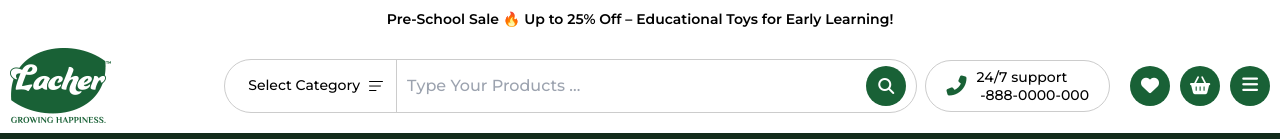
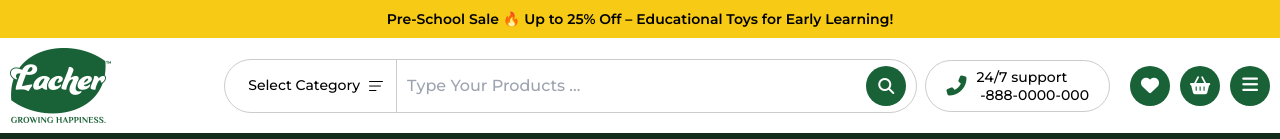
Before and after one commit to v4vikram/lacher, a website: page index.html in a window 1280 px wide. Shown: the top 139 px of the page. Drawn offline with nearby package versions, Linux system fonts and the light colour scheme.

Commit message:
top header

```diff
--- a/index.html
+++ b/index.html
@@ -30,7 +30,7 @@
     <!-- Desktop header -->
     <header class="block xl:block" id="desktop-header">
         <!-- top -->
-        <div class="top-wrapper bg-fr py-[10px] text-center">
+        <div class="top-wrapper bg-yellow py-[10px] text-center">
             <div class="custom-width">
                 <p class="text-black text-[14px] font-semibold">Pre-School Sale 🔥 Up to 25% Off – Educational Toys for
                     Early Learning!</p>
```
